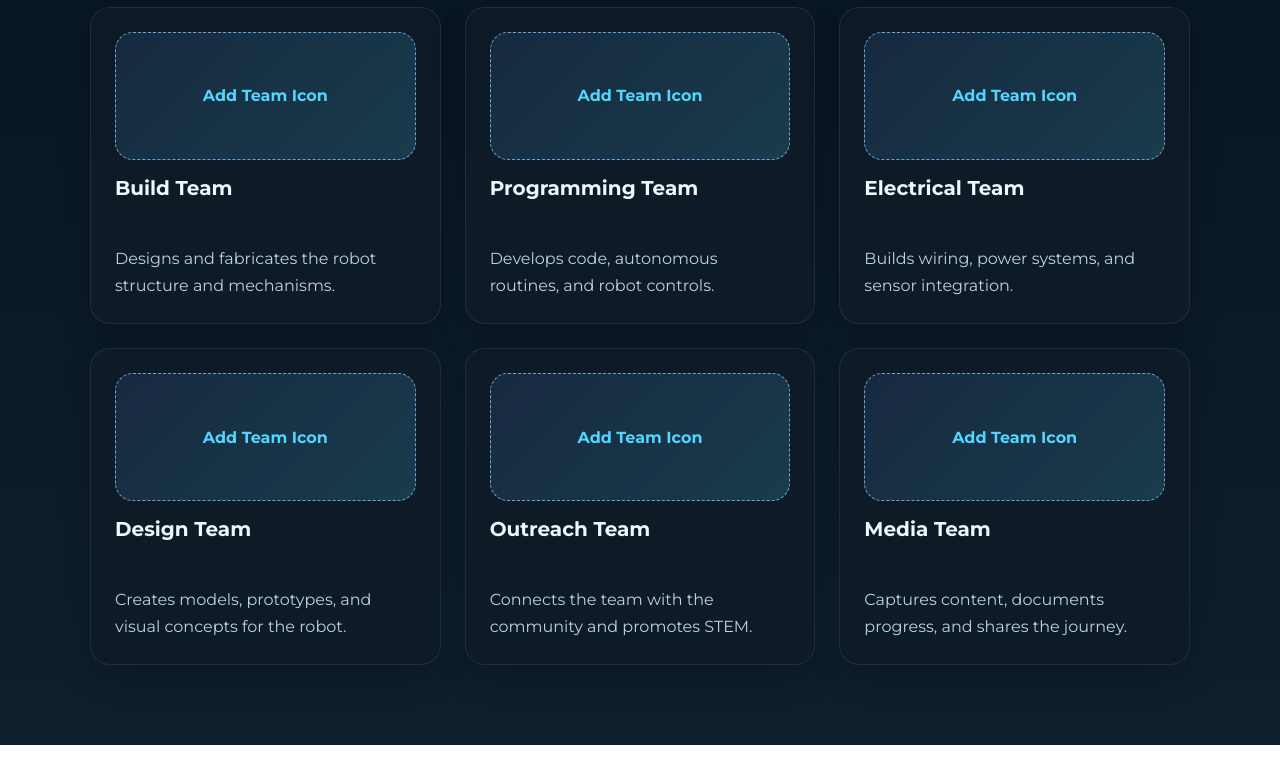
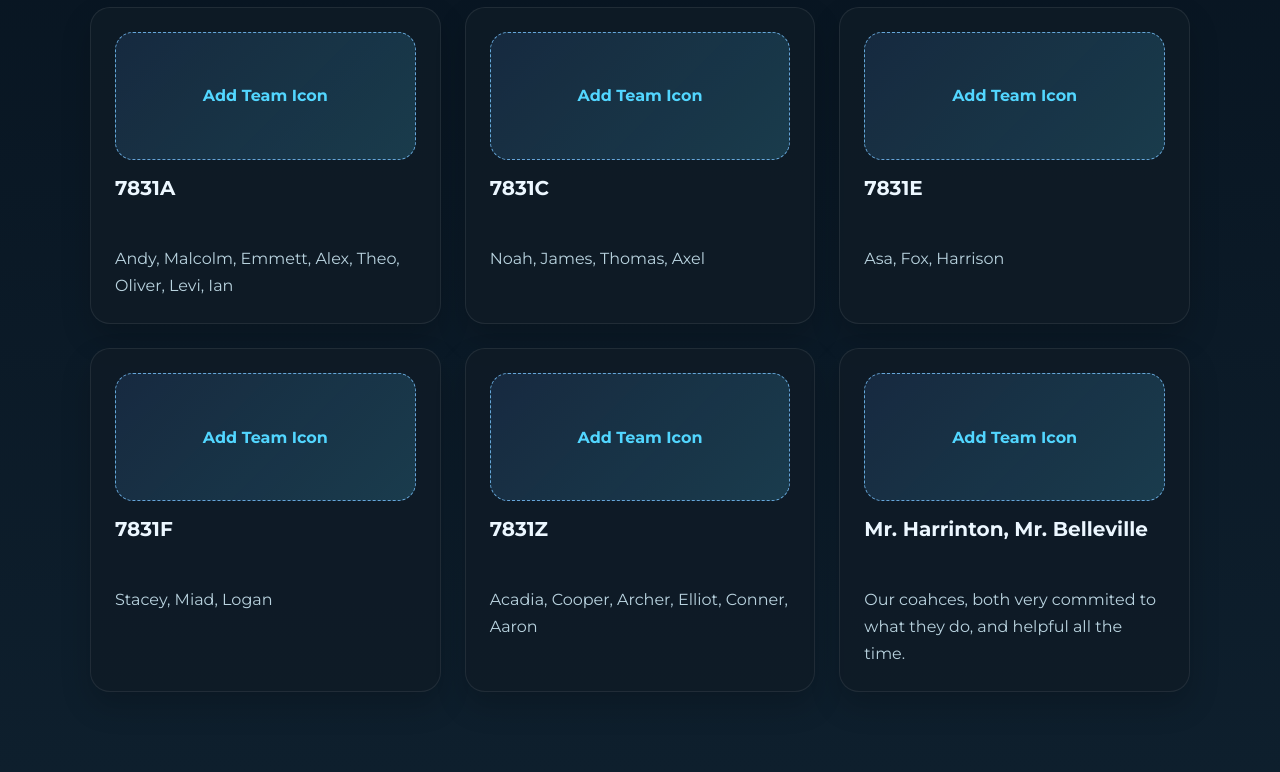
Before and after one commit to awildecrawford-gif/7831-HMS-Robotics, a plain HTML site: page teams.html in a window 1280 px wide. Shown: the part 259-1031 px from the top of the page. Before the commit the page ends 1004 px from the top, so only its background shows below. Drawn offline with Linux system fonts and the light colour scheme.

Commit message:
Update team names and descriptions in teams.html

```diff
--- a/teams.html
+++ b/teams.html
@@ -31,38 +31,38 @@
         <div class="teams-grid">
           <article class="team-card">
             <div class="team-icon" aria-label="Add build team icon">Add Team Icon</div>
-            <h3>Build Team</h3>
-            <p>Designs and fabricates the robot structure and mechanisms.</p>
+            <h3>7831A</h3>
+            <p>Andy, Malcolm, Emmett, Alex, Theo, Oliver, Levi, Ian </p>
           </article>
 
           <article class="team-card">
             <div class="team-icon" aria-label="Add programming team icon">Add Team Icon</div>
-            <h3>Programming Team</h3>
-            <p>Develops code, autonomous routines, and robot controls.</p>
+            <h3>7831C</h3>
+            <p>Noah, James, Thomas, Axel</p>
           </article>
 
           <article class="team-card">
             <div class="team-icon" aria-label="Add electrical team icon">Add Team Icon</div>
-            <h3>Electrical Team</h3>
-            <p>Builds wiring, power systems, and sensor integration.</p>
+            <h3>7831E</h3>
+            <p>Asa, Fox, Harrison</p>
           </article>
 
           <article class="team-card">
             <div class="team-icon" aria-label="Add design team icon">Add Team Icon</div>
-            <h3>Design Team</h3>
-            <p>Creates models, prototypes, and visual concepts for the robot.</p>
+            <h3>7831F</h3>
+            <p>Stacey, Miad, Logan</p>
           </article>
 
           <article class="team-card">
             <div class="team-icon" aria-label="Add outreach team icon">Add Team Icon</div>
-            <h3>Outreach Team</h3>
-            <p>Connects the team with the community and promotes STEM.</p>
+            <h3>7831Z</h3>
+            <p>Acadia, Cooper, Archer, Elliot, Conner, Aaron</p>
           </article>
 
           <article class="team-card">
             <div class="team-icon" aria-label="Add media team icon">Add Team Icon</div>
-            <h3>Media Team</h3>
-            <p>Captures content, documents progress, and shares the journey.</p>
+            <h3>Mr. Harrinton, Mr. Belleville</h3>
+            <p>Our coahces, both very commited to what they do, and helpful all the time.</p>
           </article>
         </div>
       </section>
```
